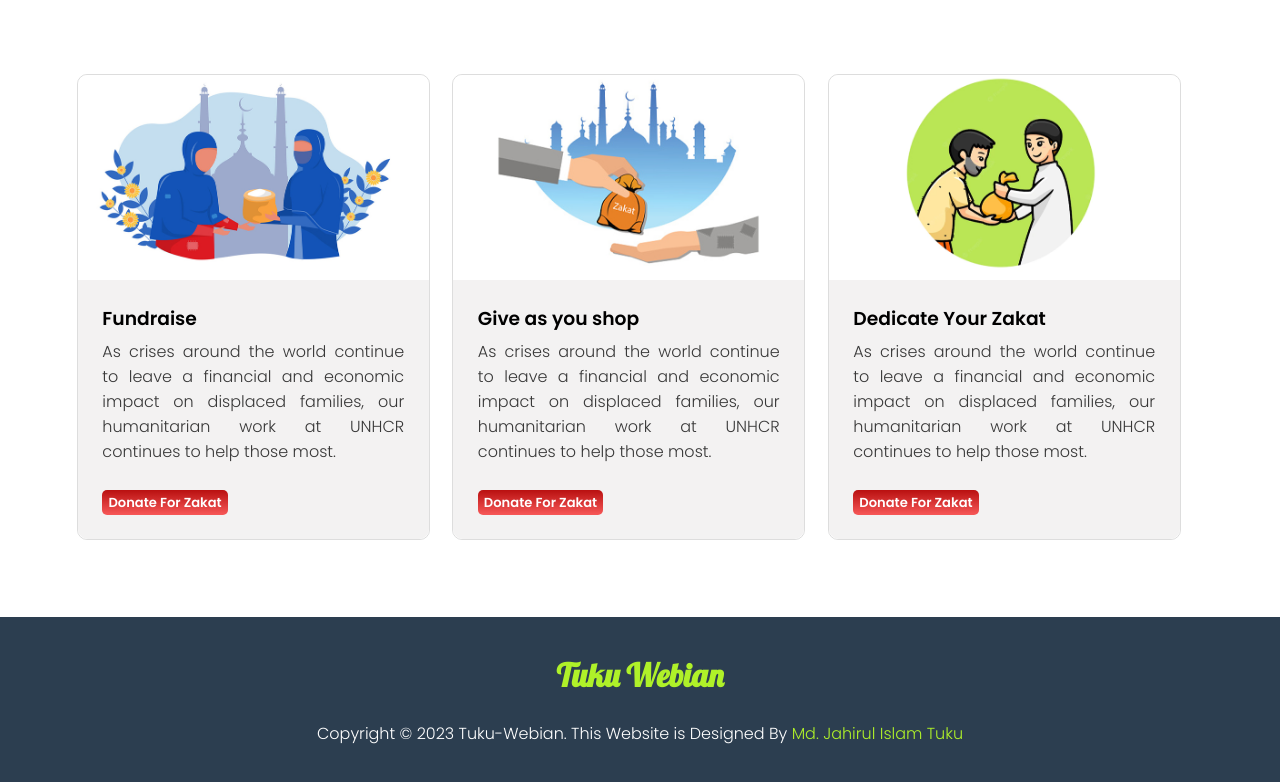
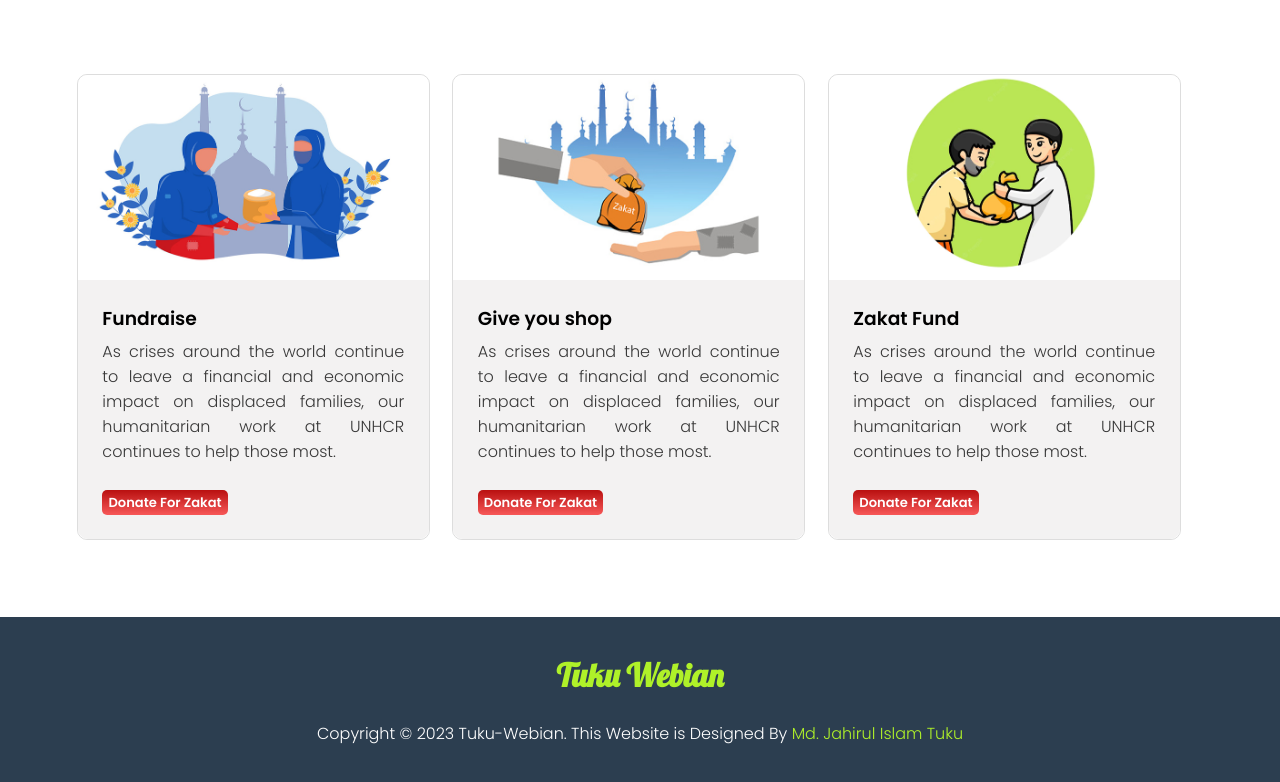
Before and after one commit to Tuku-Webian/eid-zakat-main, a plain HTML site: page index.html in a window 1280 px wide. Shown: the part 2995-3777 px from the top of the page. Drawn offline with Linux system fonts and the light colour scheme.

Commit message:
Revision

```diff
--- a/index.html
+++ b/index.html
@@ -101,7 +101,7 @@
                 <div class="zakat-donate">
                     <div><img src="img/helping hand 2.jpg" alt=""></div>
                     <div class="zakat">
-                    <h3>Give as you shop</h3>
+                    <h3>Give you shop</h3>
                     <p>As crises around the world continue to leave a financial and economic impact on displaced families, our humanitarian work at UNHCR continues to help those most. </p><br>
                     <a href="#">Donate For Zakat</a>
                     </div>
@@ -109,7 +109,7 @@
                 <div class="zakat-donate">
                     <div><img src="img/1657807843754.png" alt=""></div>
                     <div class="zakat">
-                    <h3>Dedicate Your Zakat</h3>
+                    <h3>Zakat Fund</h3>
                     <p>As crises around the world continue to leave a financial and economic impact on displaced families, our humanitarian work at UNHCR continues to help those most.</p><br>
                     <a href="#">Donate For Zakat</a>
                     </div>
```
